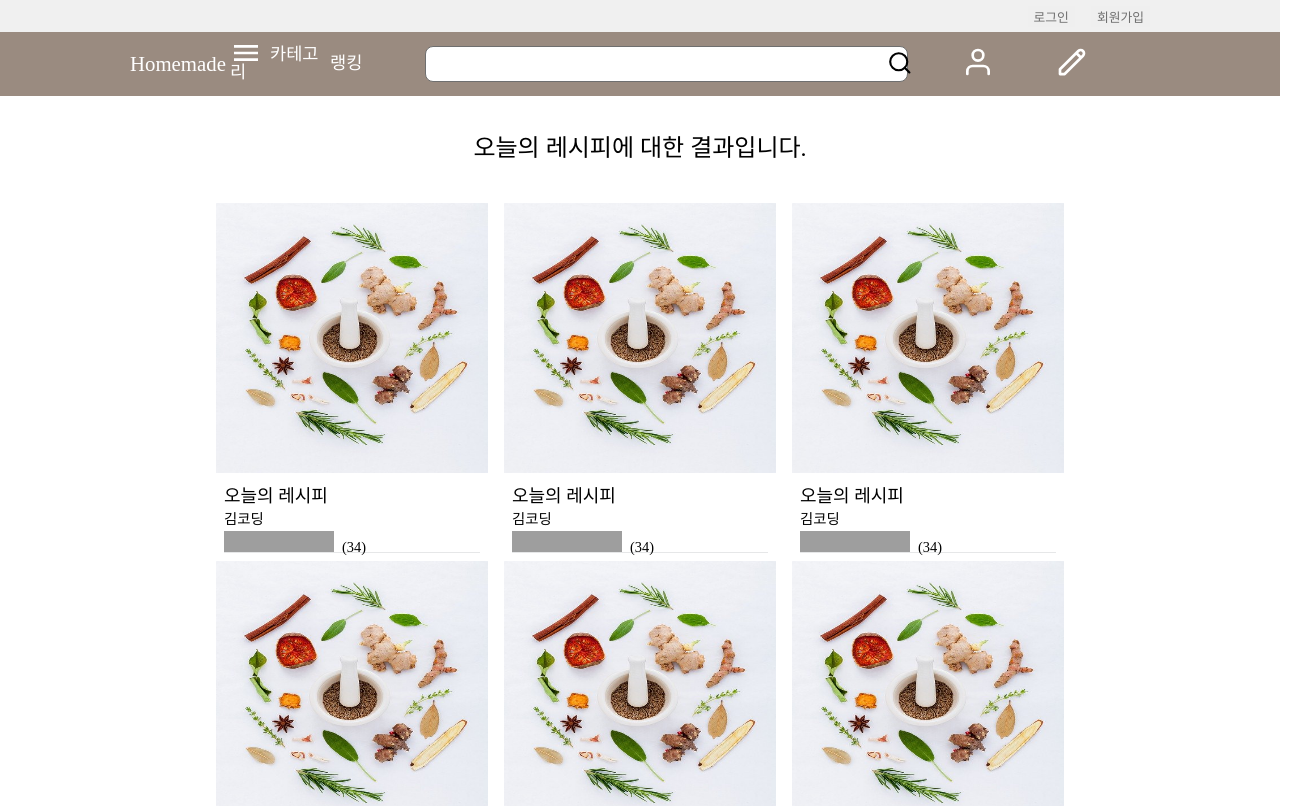
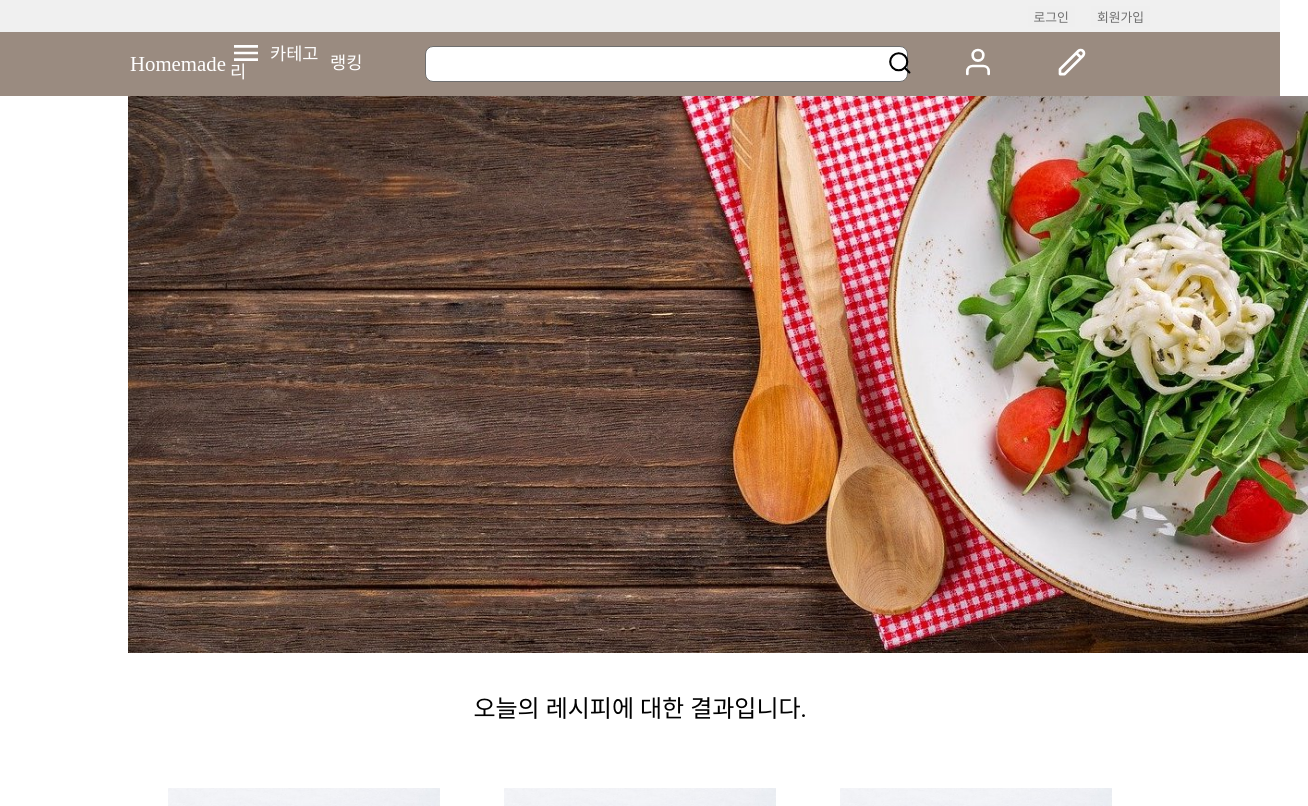
Before and after one commit to codestates/Homemade-client, a React (Create React App) app: page / in a window 1280 px wide. Shown: the top 806 px of the page, 1308 px wide, since content can reach past the window. Built offline with nearby package versions, Linux system fonts and the light colour scheme; grey boxes are pictures that could not be loaded.

Commit message:
[client]ADD Banner component
배너 컴포넌트 추가 및 메인 페이지 설정

```diff
--- /dev/null
+++ b/src/compoments/Banner.js
@@ -0,0 +1,21 @@
+import React from "react";
+import styled from "styled-components";
+
+export default function Banner() {
+  return (
+    <BannerWrap>
+      <BannerImg src="../images/banner.jpg" />
+    </BannerWrap>
+  );
+}
+
+const BannerWrap = styled.div`
+  width: 1180px;
+  margin: 0 auto;
+`;
+
+const BannerImg = styled.img`
+  width: 1180px;
+  max-height: 100%;
+  margin: 0 auto;
+`;
--- a/src/compoments/Recipe.js
+++ b/src/compoments/Recipe.js
@@ -44,7 +44,7 @@ const RecipeWrap = styled.div`
   display: inline-block;
   width: 272px;
   height: 342px;
-  margin: 0.5rem;
+  margin: 2rem;
   img {
     width: 210px;
     height: 210px;
--- a/src/pages/Main.js
+++ b/src/pages/Main.js
@@ -1,7 +1,13 @@
 import React from "react";
 import RecipeList from "../compoments/RecipeList";
 import recipes from "../assets/recipes";
+import Banner from "../compoments/Banner";
 
 export default function Main() {
-  return <RecipeList recipes={recipes} />;
+  return (
+    <>
+      <Banner />
+      <RecipeList recipes={recipes} />;
+    </>
+  );
 }
```
Also changed, not shown: public/images/banner.jpg (added).
